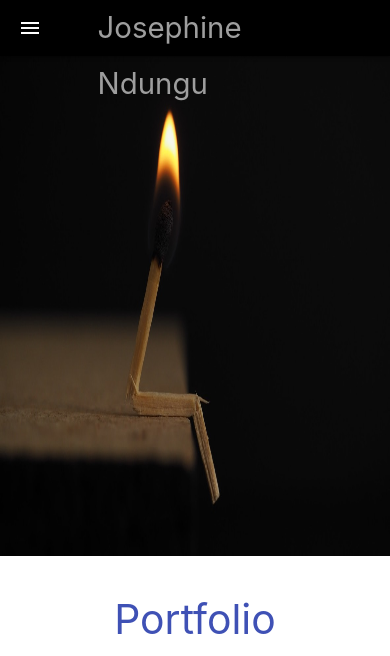
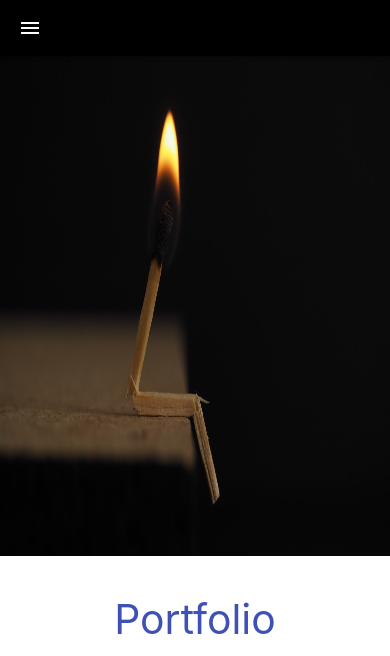
Before and after one commit to Jose-lco/portfolio, a plain HTML site: page index.html in a window 390 px wide. Shown: the top 656 px of the page. Drawn offline with nearby package versions, Linux system fonts and the light colour scheme.

Commit message:
hide brand logo in small screens

```diff
--- a/index.html
+++ b/index.html
@@ -15,7 +15,7 @@
 <body>
   <div class="navbar-fixed">
     <nav class="nav-wrapper black">
-        <a href="#" class="brand-logo grey-text">Josephine Ndungu</a>
+        <a href="#" class="brand-logo grey-text hide-on-small-only">Josephine Ndungu</a>
         <a href="#" class="sidenav-trigger" data-target="mobile-menu">
           <i class="material-icons">menu</i>
         </a>
```
